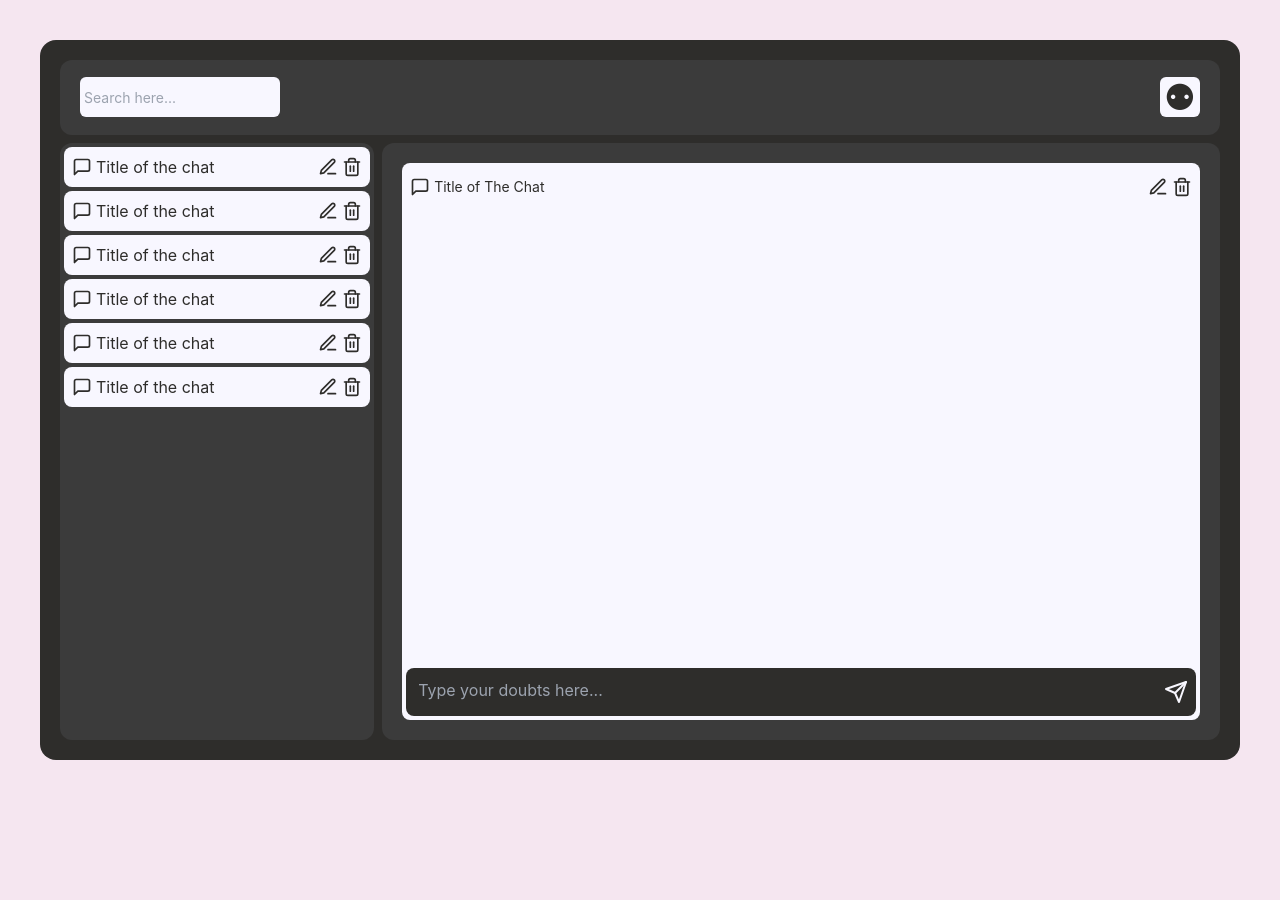
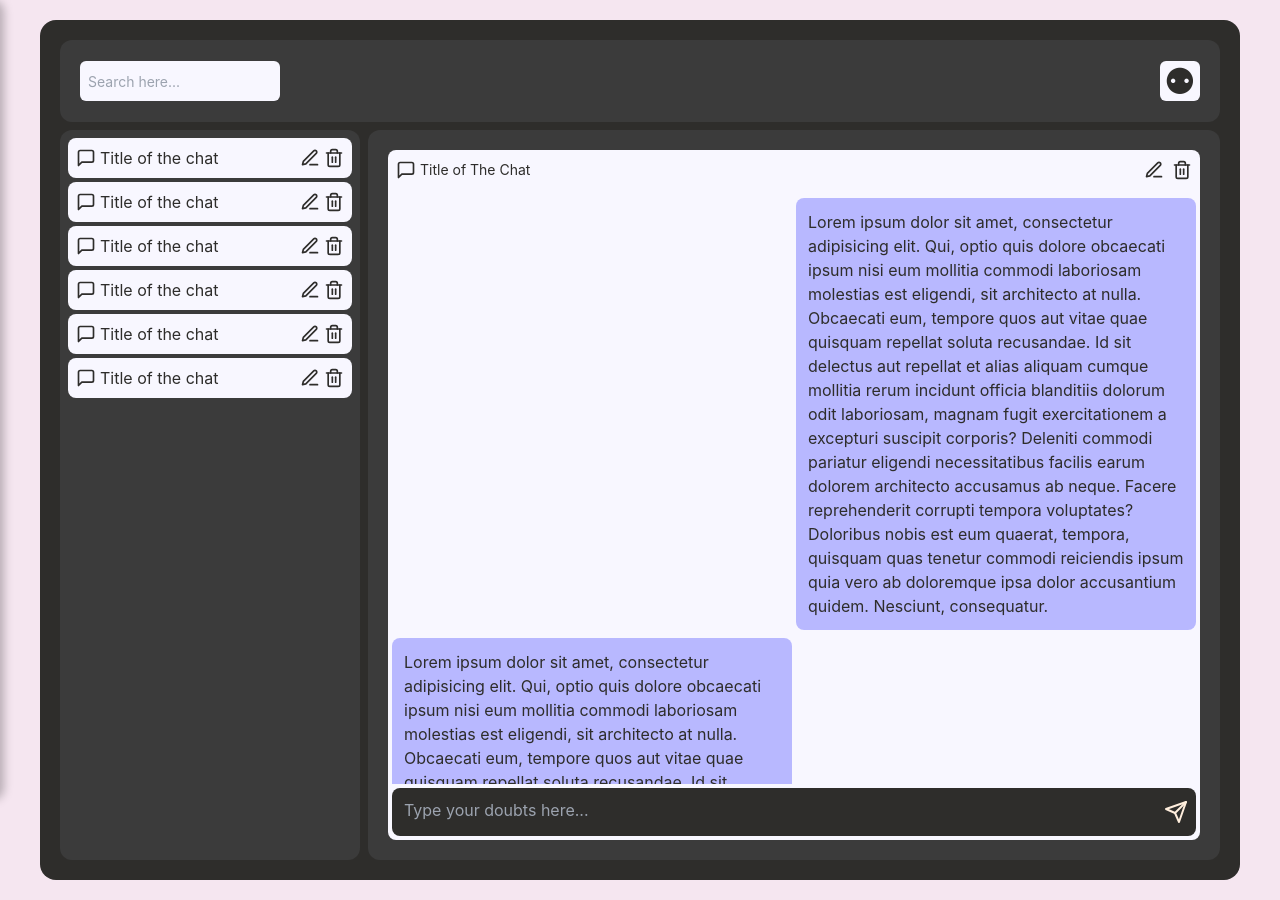
Before and after one commit to Dharmik3107/Study-Helper-AI-frontend, a React (Vite) app: page / in a window 1280 px wide. Before the commit the page ends 800 px from the top, so only its background shows below. Built offline with nearby package versions, Linux system fonts and the light colour scheme.

Commit message:
UX Framework complete UI Continue

```diff
--- a/src/App.css
+++ b/src/App.css
@@ -63,3 +63,25 @@
 	transform: scaleX(1);
 	transform-origin: top left;
 }
+
+.border-custom {
+	border: 1px solid red;
+}
+
+/* Sidebar Styles for smooth sliding */
+.nonactive-chatlist {
+	position: fixed;
+	top: 0px;
+	left: 0px;
+	width: 250px;
+	z-index: 10;
+	height: 100vh;
+	transform: translateX(-250px);
+	transition: 300ms transform ease-in-out;
+	box-shadow: 4px 0px 10px rgba(0, 0, 0, 0.25);
+}
+.nonactive-chatlist.active {
+	transform: translateX(0px);
+	z-index: 10;
+	transition: 300ms transform;
+}
--- a/src/components/ChatBox/ChatBox.jsx
+++ b/src/components/ChatBox/ChatBox.jsx
@@ -2,12 +2,20 @@ import React from "react";
 
 import ChatHeader from "../ChatHeader/ChatHeader";
 import ChatInput from "../ChatInput/ChatInput";
+import Message from "../Message/Message";
+import Response from "../Response/Response";
 
 const ChatBox = () => {
 	return (
-		<div className="relative w-full h-full p-1 lg:p-5">
-			<div className="relative w-full h-full bg-ghostWhite rounded-lg text-blackMagic p-1 flex flex-col justify-between item-center">
+		<div className="relative w-full h-full max-h-[820px] p-1 lg:p-5">
+			<div className="relative w-full h-full bg-ghostWhite rounded-lg text-blackMagic p-1 flex flex-col justify-between item-center pt-10 pb-14">
 				<ChatHeader />
+				<span className="w-full h-full max-h-[800px] overflow-y-scroll">
+					<Message />
+					<Response />
+					<Message />
+					<Message />
+				</span>
 				<ChatInput />
 			</div>
 		</div>
--- a/src/components/ChatHeader/ChatHeader.jsx
+++ b/src/components/ChatHeader/ChatHeader.jsx
@@ -6,10 +6,10 @@ import { ReactComponent as EditIcon } from "../../assets/EditIcon.svg";
 
 const ChatHeader = () => {
 	return (
-		<div className="w-full h-10 flex justify-between items-center">
+		<div className="absolute top-0 left-0 w-full h-10 flex justify-between items-center">
 			<ChatIcon className="absolute left-2 w-5 h-5" />
-			<h1 className="w-full ml-5 px-2 text-sm mr-12">Title of The Chat</h1>
-			<EditIcon className="absolute right-8 w-5 h-5 cursor-pointer" />
+			<h1 className="w-full ml-6 px-2 text-sm mr-12">Title of The Chat</h1>
+			<EditIcon className="absolute right-9 w-5 h-5 cursor-pointer" />
 			<DeleteIcon className="absolute right-2 w-5 h-5 cursor-pointer" />
 		</div>
 	);
--- a/src/components/ChatInput/ChatInput.jsx
+++ b/src/components/ChatInput/ChatInput.jsx
@@ -23,17 +23,17 @@ const ChatInput = () => {
 	};
 
 	return (
-		<div ref={divRef} className="relative w-full bg-blackMagic rounded-lg text-ghostWhite pl-1 pr-7 flex flex-col py-[10px]">
+		<div ref={divRef} className="absolute bottom-1 left-1 w-[calc(100%_-_8px)] bg-blackMagic rounded-lg pl-1 pr-10 flex flex-col py-[10px]">
 			<textarea
 				ref={textareaRef}
-				className="w-full bg-[transparent] outline-none resize-none text-sm md:text-base indent-2"
+				className="w-full bg-[transparent] outline-none resize-none text-sm text-ghostWhite md:text-base indent-2"
 				style={{ height: "24px", maxHeight: "150px", overflowY: `${inputText.length > 0 ? "auto" : "hidden"}` }}
 				placeholder="Type your doubts here..."
 				value={inputText}
 				onChange={handleInputChange}
 				name="textarea"
 			/>
-			<SendIcon className="absolute top-1/2 right-2 w-6 h-6 -translate-y-1/2 cursor-pointer"></SendIcon>
+			<SendIcon className="absolute top-1/2 right-2 w-6 h-6 -translate-y-1/2 cursor-pointer" />
 		</div>
 	);
 };
--- a/src/components/ChatList/ChatList.jsx
+++ b/src/components/ChatList/ChatList.jsx
@@ -3,7 +3,7 @@ import HistoryCard from "../HistoryCard/HistoryCard";
 
 const ChatList = () => {
 	return (
-		<div className="w-full h-full flex flex-col justify-start items-center overflow-scroll p-1">
+		<div className="w-full h-full flex flex-col justify-start items-center overflow-scroll p-2">
 			<HistoryCard />
 			<HistoryCard />
 			<HistoryCard />
--- /dev/null
+++ b/src/components/Message/Message.jsx
@@ -0,0 +1,17 @@
+import React from "react";
+
+const Message = () => {
+	return (
+		<div className="w-full h-fit my-2 flex justify-end items-center">
+			<div className="w-[80%] md:w-fit md:max-w-[300px] lg:max-w-[400px] bg-periwinkle p-3 rounded-lg">
+				Lorem ipsum dolor sit amet, consectetur adipisicing elit. Qui, optio quis dolore obcaecati ipsum nisi eum mollitia commodi laboriosam molestias est eligendi, sit architecto at nulla.
+				Obcaecati eum, tempore quos aut vitae quae quisquam repellat soluta recusandae. Id sit delectus aut repellat et alias aliquam cumque mollitia rerum incidunt officia blanditiis dolorum
+				odit laboriosam, magnam fugit exercitationem a excepturi suscipit corporis? Deleniti commodi pariatur eligendi necessitatibus facilis earum dolorem architecto accusamus ab neque.
+				Facere reprehenderit corrupti tempora voluptates? Doloribus nobis est eum quaerat, tempora, quisquam quas tenetur commodi reiciendis ipsum quia vero ab doloremque ipsa dolor
+				accusantium quidem. Nesciunt, consequatur.
+			</div>
+		</div>
+	);
+};
+
+export default Message;
--- a/src/components/Navigation/Navigation.jsx
+++ b/src/components/Navigation/Navigation.jsx
@@ -1,13 +1,23 @@
-import React from "react";
+import React, { useState } from "react";
 
 import Search from "../Search/Search";
 import Profile from "../Profile/Profile";
 
+import { ReactComponent as Hamburger } from "../../assets/Hamburger.svg";
+import Sidebar from "../Sidebar/Sidebar";
+
 const Navigation = () => {
+	const [isSidebarOpen, setSidebarOpen] = useState(false);
+
+	const handleHamburgerClick = () => {
+		setSidebarOpen(true);
+	};
 	return (
 		<div className="w-full h-full flex justify-between items-center px-2 sm:px-5">
+			<Hamburger className="inline-block md:hidden w-8 h-8 mr-2" onClick={handleHamburgerClick} />
 			<Search />
 			<Profile />
+			<Sidebar isSidebarOpen={isSidebarOpen} setSidebarOpen={setSidebarOpen} />
 		</div>
 	);
 };
--- /dev/null
+++ b/src/components/Response/Response.jsx
@@ -0,0 +1,17 @@
+import React from "react";
+
+const Response = () => {
+	return (
+		<div className="w-full h-fit my-2 flex justify-start items-center">
+			<div className="w-[80%] md:w-fit md:max-w-[300px] lg:max-w-[400px] bg-periwinkle p-3 rounded-lg">
+				Lorem ipsum dolor sit amet, consectetur adipisicing elit. Qui, optio quis dolore obcaecati ipsum nisi eum mollitia commodi laboriosam molestias est eligendi, sit architecto at nulla.
+				Obcaecati eum, tempore quos aut vitae quae quisquam repellat soluta recusandae. Id sit delectus aut repellat et alias aliquam cumque mollitia rerum incidunt officia blanditiis dolorum
+				odit laboriosam, magnam fugit exercitationem a excepturi suscipit corporis? Deleniti commodi pariatur eligendi necessitatibus facilis earum dolorem architecto accusamus ab neque.
+				Facere reprehenderit corrupti tempora voluptates? Doloribus nobis est eum quaerat, tempora, quisquam quas tenetur commodi reiciendis ipsum quia vero ab doloremque ipsa dolor
+				accusantium quidem. Nesciunt, consequatur.
+			</div>
+		</div>
+	);
+};
+
+export default Response;
--- a/src/components/Search/Search.jsx
+++ b/src/components/Search/Search.jsx
@@ -16,7 +16,7 @@ const Search = () => {
 			<input
 				type="search"
 				placeholder="Search here..."
-				className="w-[90%] sm:w-full max-w-[200px] h-10 rounded-md bg-ghostWhite indent-1 text-base font-semibold text-blackMagic placeholder:font-normal placeholder:text-sm"
+				className="w-[90%] sm:w-full max-w-[180px] sm:max-w-[200px] h-10 rounded-md bg-ghostWhite indent-2 text-base font-semibold text-blackMagic placeholder:font-normal placeholder:text-sm"
 				onFocus={handleSearchFocus}
 				onBlur={handleSearchFocus}
 			/>
--- /dev/null
+++ b/src/components/Sidebar/Sidebar.jsx
@@ -0,0 +1,47 @@
+import React from "react";
+import HistoryCard from "../HistoryCard/HistoryCard";
+
+const Sidebar = ({ isSidebarOpen, setSidebarOpen }) => {
+	const handleBackClick = () => {
+		setSidebarOpen(false);
+	};
+	const handleBlurSidebar = () => {
+		setSidebarOpen(false);
+	};
+	return (
+		<div className={`nonactive-chatlist bg-darkGray rounded-tr-xl rounded-br-xl pt-14 pb-6 px-2 ${isSidebarOpen ? "active" : ""}`} onBlur={handleBlurSidebar}>
+			<button className="bg-[transparent] border-none outline-none absolute top-2 left-2 w-5 h-5 text-4xl font-bold text-antiqueWhite" onClick={handleBackClick}>
+				&#8678;
+			</button>
+			<div className="w-full h-[80%] flex flex-col justify-start items-center overflow-y-scroll">
+				<HistoryCard />
+				<HistoryCard />
+				<HistoryCard />
+				<HistoryCard />
+				<HistoryCard />
+				<HistoryCard />
+				<HistoryCard />
+				<HistoryCard />
+				<HistoryCard />
+				<HistoryCard />
+				<HistoryCard />
+				<HistoryCard />
+				<HistoryCard />
+				<HistoryCard />
+				<HistoryCard />
+				<HistoryCard />
+				<HistoryCard />
+				<HistoryCard />
+				<HistoryCard />
+				<HistoryCard />
+				<HistoryCard />
+				<HistoryCard />
+				<HistoryCard />
+				<HistoryCard />
+				<HistoryCard />
+			</div>
+		</div>
+	);
+};
+
+export default Sidebar;
--- a/src/index.css
+++ b/src/index.css
@@ -28,3 +28,9 @@
 ::-webkit-scrollbar {
 	width: 0px;
 }
+
+* {
+	box-sizing: border-box;
+	margin: 0;
+	padding: 0;
+}
--- a/src/routes/Chat/Chat.jsx
+++ b/src/routes/Chat/Chat.jsx
@@ -6,16 +6,18 @@ import Navigation from "../../components/Navigation/Navigation";
 
 const Chat = () => {
 	return (
-		<section className="w-full h-full min-h-[650px] p-1 md:p-10">
-			<div className="w-full max-w-[1200px] mx-auto h-full bg-blackMagic rounded-2xl grid grid-cols-1 md:grid-cols-[4fr_6fr] lg:grid-cols-[3fr_8fr] grid-rows-[1fr_8fr] p-2 sm:p-5 gap-y-2 md:gap-2">
-				<div className="bg-darkGray col-span-2 rounded-xl">
+		<section className="w-full h-[900px] p-1 md:p-5">
+			<div className="w-full max-w-[1200px] mx-auto h-full bg-blackMagic rounded-2xl flex flex-col justify-start items-stretch p-2 md:p-5 gap-2">
+				<div className="h-[10%] min-h-[80px] bg-darkGray col-span-2 rounded-xl">
 					<Navigation />
 				</div>
-				<div className="hidden md:inline-block bg-darkGray rounded-xl">
-					<ChatList />
-				</div>
-				<div className="bg-darkGray rounded-xl">
-					<Outlet />
+				<div className="w-full h-[calc(90%_-_8px)] max-h-[800px] flex justify-stretch items-stretch gap-2">
+					<div className="hidden md:inline-block w-1/4 min-w-[300px] bg-darkGray rounded-xl">
+						<ChatList />
+					</div>
+					<div className="w-full md:w-3/4 bg-darkGray rounded-xl">
+						<Outlet />
+					</div>
 				</div>
 			</div>
 		</section>
```
Also changed, not shown: src/assets/Hamburger.svg (added), src/assets/SendIcon.svg.
